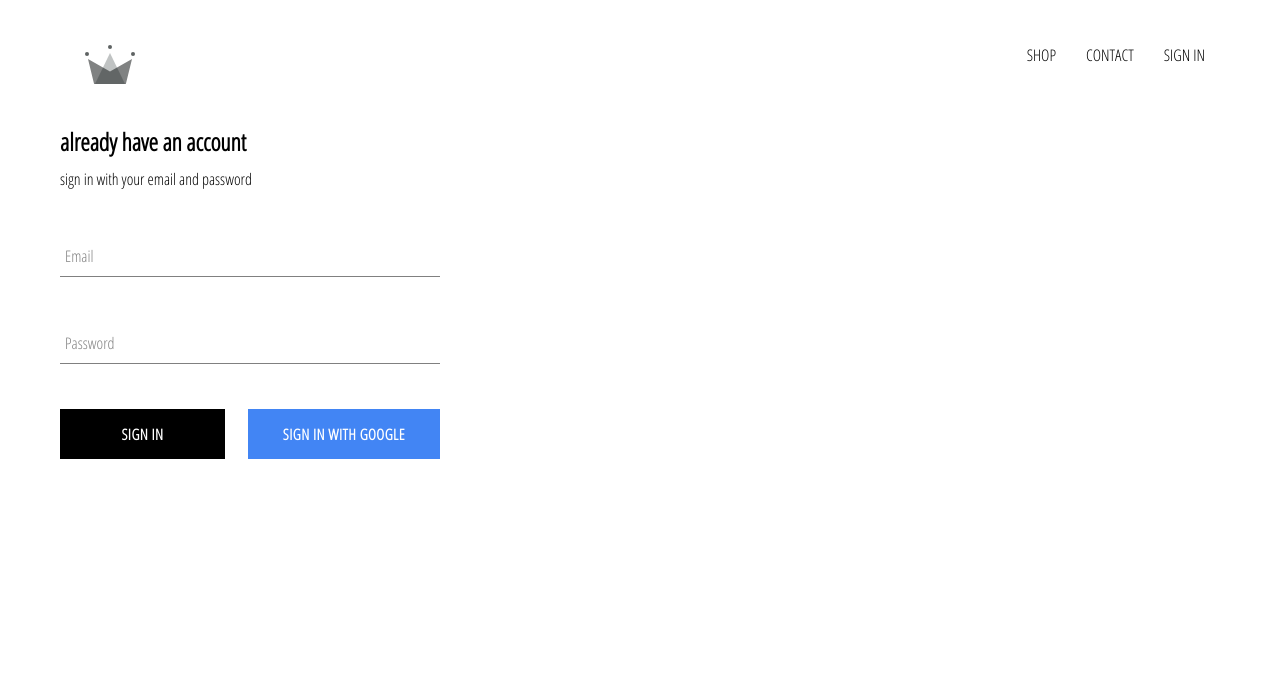
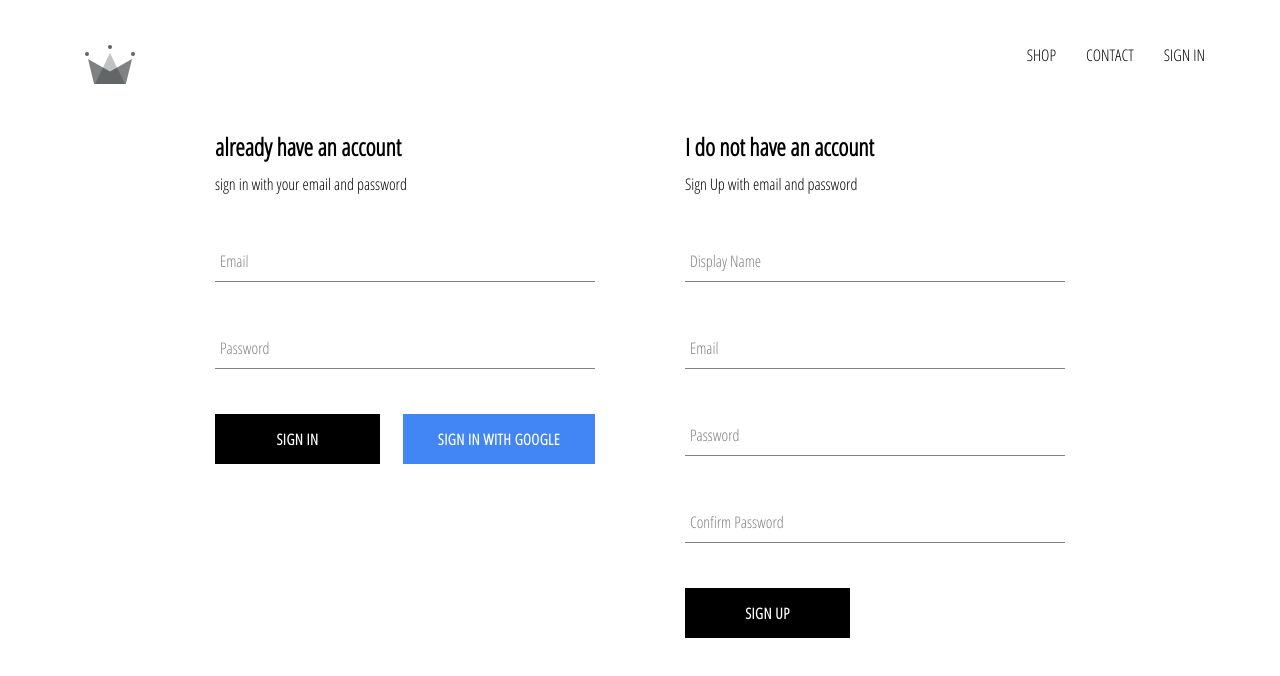
Before and after one commit to crazy-nuclei/clothazon, a React (Create React App) app: page /signin in a window 1280 px wide. Shown: the top 676 px of the page. Built offline with nearby package versions, Linux system fonts and the light colour scheme; no server answers.

Commit message:
Added firebase utils

```diff
--- a/src/App.js
+++ b/src/App.js
@@ -4,7 +4,7 @@
 import ShopPage from './pages/shoppage/shop.component';
 import Header from './components/header/header.component';
 import SignInAndSignUpPage from './pages/sign-in-and-sign-up/sign-in-and-sign-up.component';
-import { auth } from './firebase/firebase.utils';
+import { auth, createUserProfileDocument } from './firebase/firebase.utils';
 import React, { Component } from 'react';
 
 const Hatspage = () => (
@@ -26,9 +26,23 @@
   unSubscribeFromAuth = null;
 
   componentDidMount() {
-    this.unSubscribeFromAuth = auth.onAuthStateChanged(user => {
-      this.setState({ currentUser: user });
-      console.log(this.state.currentUser);
+    this.unSubscribeFromAuth = auth.onAuthStateChanged(async userAuth => {
+
+      if (userAuth) {
+        const userRef = await createUserProfileDocument(userAuth);
+        userRef.onSnapshot(snapshot => {
+          this.setState(
+            {
+              currentUser: {
+                id: snapshot.id,
+                ...snapshot.data()
+              }
+            }, () => console.log(this.state)
+          )
+        })
+      }
+
+      else this.state.currentUser = null;
     })
   }
 
--- /dev/null
+++ b/src/components/sign-up/sign-up.component.jsx
@@ -0,0 +1,69 @@
+import FromInput from '../form-input/form-input.component';
+import CustomButton from '../custom-button/custom-button.component';
+import FormInput from '../form-input/form-input.component';
+import { Component } from 'react';
+import { auth, createUserProfileDocument } from '../../firebase/firebase.utils';
+import './sign-up.styles.scss';
+
+class SignUp extends Component {
+    constructor() {
+        super();
+
+        this.state = {
+            displayName: '',
+            email: '',
+            password: '',
+            confirmPassword: '',
+        }
+    }
+
+    handleSubmit = async (event) => {
+        event.preventDefault();
+
+        const { displayName, email, password, confirmPassword } = this.state;
+
+        if (password !== confirmPassword) {
+            alert('Passwords do not match');
+            return;
+        }
+
+        try {
+            const { user } = await auth.createUserWithEmailAndPassword(email, password);
+            await createUserProfileDocument(user, { displayName });
+
+            this.setState({
+                displayName: '',
+                email: '',
+                password: '',
+                confirmPassword: '',
+            })
+
+        } catch (error) {
+            console.error(error);
+        }
+
+    }
+
+    handleChange = event => {
+        const { name, value } = event.target;
+        this.setState({ [name]: value })
+    }
+
+    render() {
+        return (
+            <div className='sign-up'>
+                <h2 className='title'>I do not have an account</h2>
+                <span>Sign Up with email and password </span>
+                <form onSubmit={this.handleSubmit}>
+                    <FormInput type='text' name='displayName' value={this.state.displayName} required handleChange={this.handleChange} label='Display Name' />
+                    <FormInput type='email' name='email' value={this.state.email} required handleChange={this.handleChange} label='Email' />
+                    <FormInput type='password' name='password' value={this.state.password} required handleChange={this.handleChange} label='Password' />
+                    <FormInput type='password' name='confirmPassword' value={this.state.confirmPassword} required handleChange={this.handleChange} label='Confirm Password' />
+                    <CustomButton type='submit' > Sign Up </CustomButton>
+                </form>
+            </div >
+        )
+    }
+}
+
+export default SignUp;
--- /dev/null
+++ b/src/components/sign-up/sign-up.styles.scss
@@ -0,0 +1,9 @@
+.sign-up {
+    display: flex;
+    flex-direction: column;
+    width: 380px;
+
+    .title {
+      margin: 10px 0;
+    }
+  }
--- a/src/firebase/firebase.utils.js
+++ b/src/firebase/firebase.utils.js
@@ -17,6 +17,35 @@
 export const auth = firebase.auth();
 export const firestore = firebase.firestore();
 
+export const createUserProfileDocument = async (userAuth, additionalData) => {
+    if (!userAuth) return;
+
+    const userRef = firestore.doc(`users/${userAuth.uid}`);
+
+    const snapshot = await userRef.get();
+
+    //console.log(userRef);
+    //console.log(snapshot);
+
+    if (!snapshot.exists) {
+        const { displayName, email } = userAuth;
+        const createdAt = new Date();
+
+        try {
+            await userRef.set({
+                displayName,
+                email,
+                createdAt,
+                ...additionalData
+            })
+        } catch (error) {
+            console.log('error creating user', error.message);
+        }
+    }
+
+    return userRef;
+}
+
 const provider = new firebase.auth.GoogleAuthProvider();
 provider.setCustomParameters({ prompt: 'select_account' });
 export const SignInWithGoogle = () => auth.signInWithPopup(provider);
--- a/src/pages/sign-in-and-sign-up/sign-in-and-sign-up.component.jsx
+++ b/src/pages/sign-in-and-sign-up/sign-in-and-sign-up.component.jsx
@@ -1,11 +1,13 @@
 import React from 'react';
 import './sign-in-and-sign-up.styles.scss';
 import SignIn from '../../components/sign-in/sign-in.component';
+import SignUp from '../../components/sign-up/sign-up.component';
 
 const SignInAndSignUpPage = () => {
     return (
         <div className="sign-in-and-sign-up">
             <SignIn />
+            <SignUp />
         </div>
     )
 }
--- a/src/pages/sign-in-and-sign-up/sign-in-and-sign-up.styles.scss
+++ b/src/pages/sign-in-and-sign-up/sign-in-and-sign-up.styles.scss
@@ -0,0 +1,6 @@
+.sign-in-and-sign-up {
+    display: flex;
+    justify-content: space-between;
+    width: 850px;
+    margin: 30px auto;
+}
```
